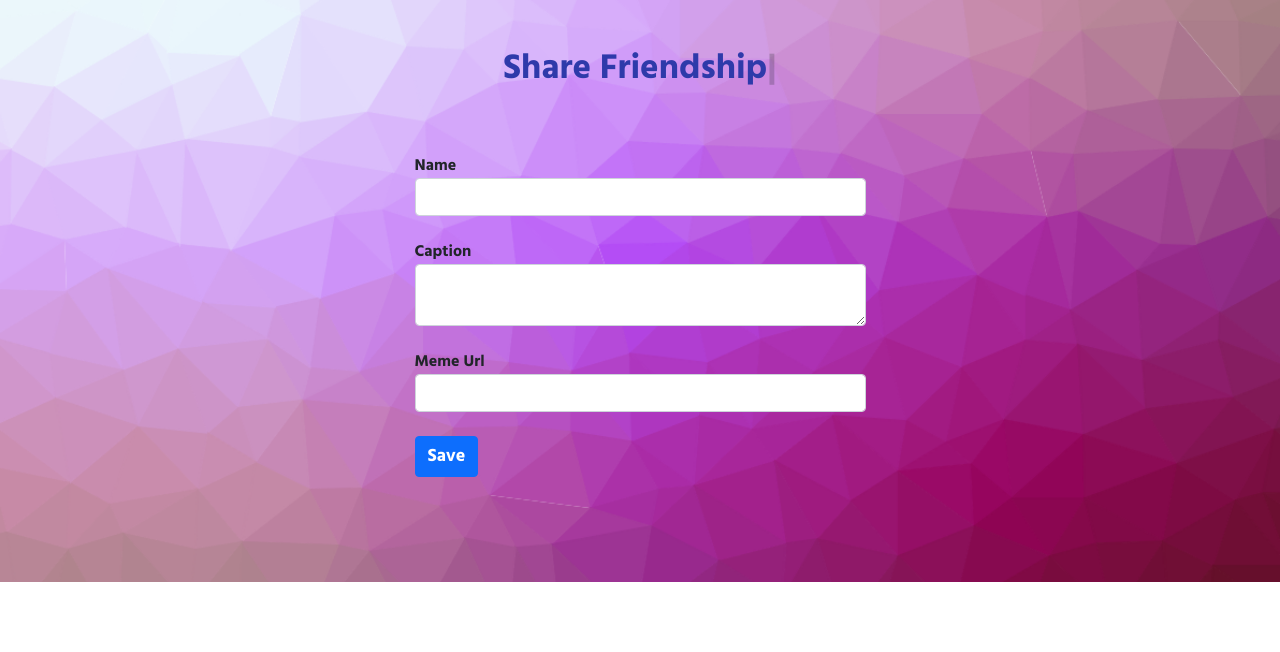
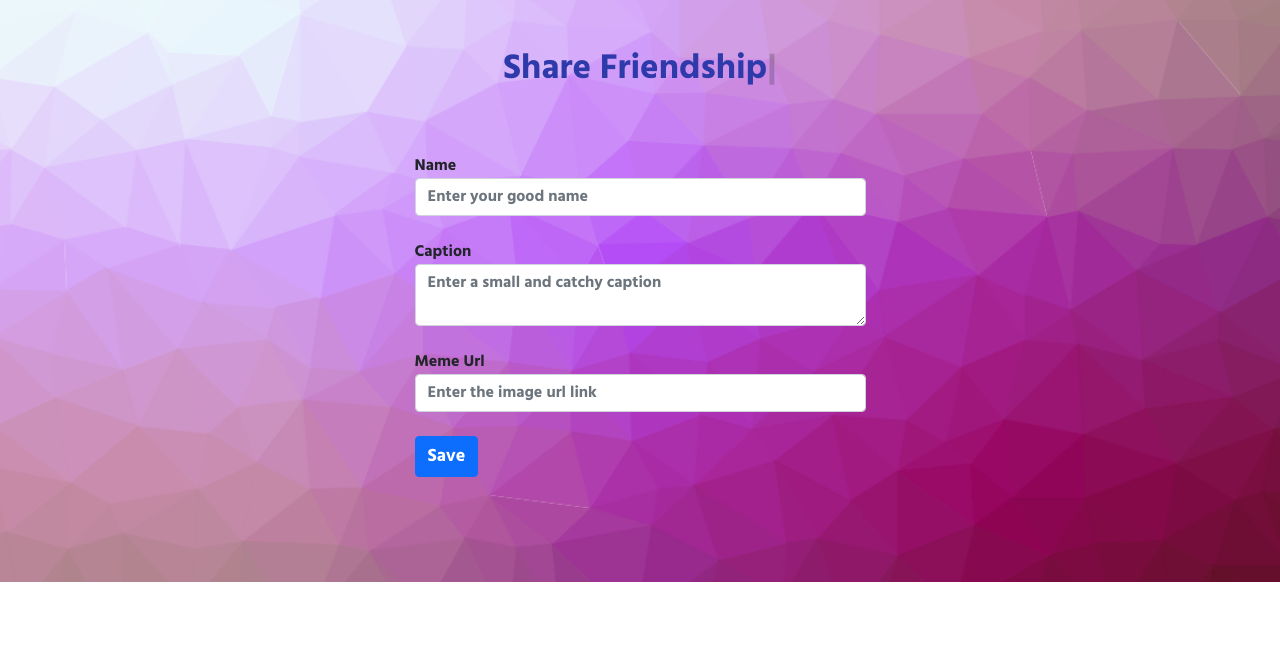
Before and after one commit to divy-14/Xmeme, a Django app: page / in a window 1280 px wide. Shown: the part 62-714 px from the top of the page. Run offline with Django 3.2, Linux system fonts and the light colour scheme; some libraries are stand-ins or nearby versions.

Commit message:
created placeholders

```diff
--- a/postmeme/templates/postmeme/home.html
+++ b/postmeme/templates/postmeme/home.html
@@ -24,17 +24,17 @@
             {% csrf_token %}
             <div class="form-group">
                 <label for="name">Name</label>
-                <input type="text" name="name" class="form-control" id="name" required>
+                <input type="text" name="name" class="form-control" id="name" placeholder="Enter your good name" required>
             </div>
             <br>
             <div class="form-group">
                 <label for="caption">Caption</label>
-                <textarea name="caption" class="form-control" id="caption" required></textarea>
+                <textarea name="caption" class="form-control" id="caption" placeholder="Enter a small and catchy caption" required></textarea>
             </div>
             <br>
             <div class="form-group">
                 <label for="url">Meme Url</label>
-                <input type="text" name="url" class="form-control" id="url" required>
+                <input type="text" name="url" class="form-control" id="url" placeholder="Enter the image url link" required>
             </div>
             <br>
             <button type="submit" class="btn btn-primary">Save</button>
```
